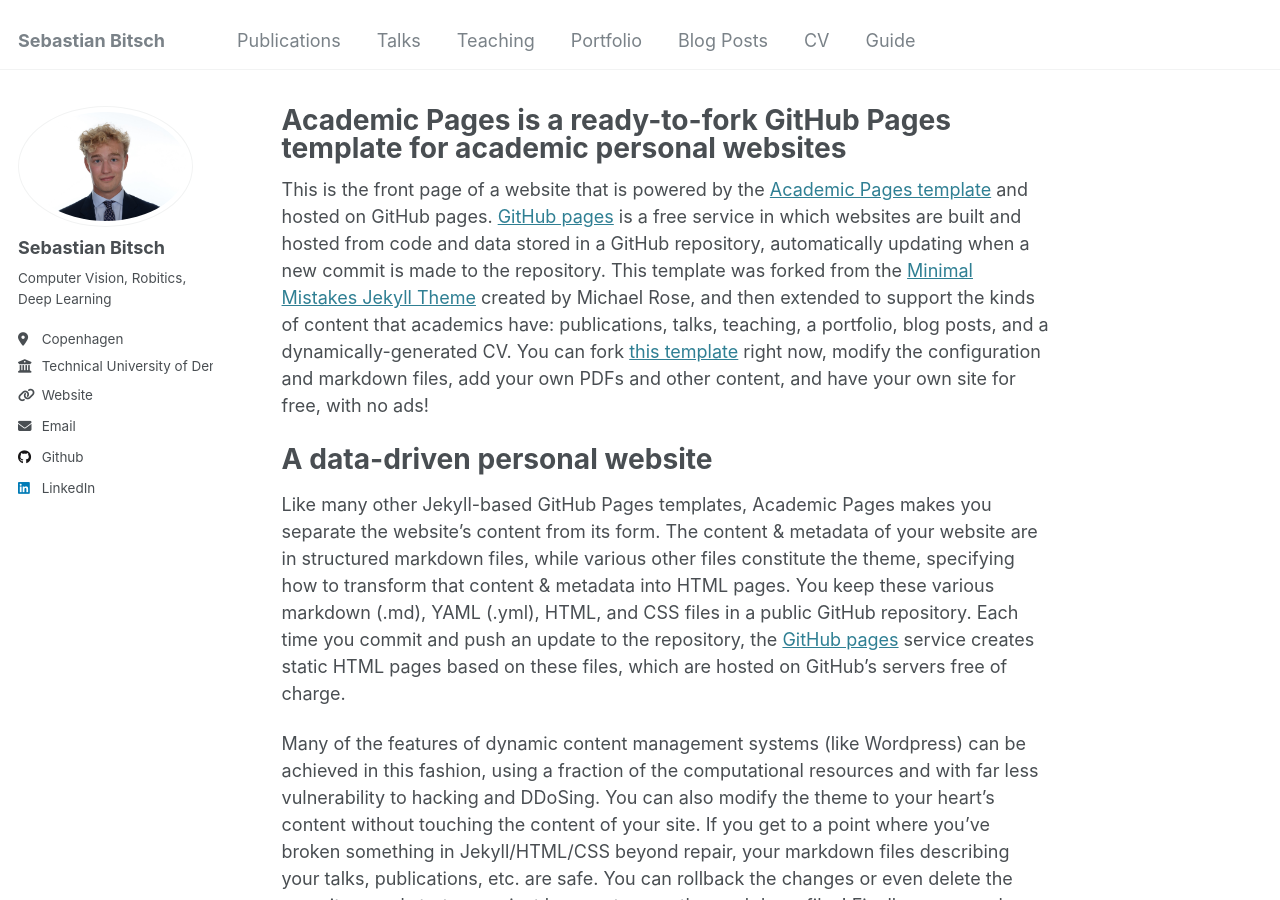
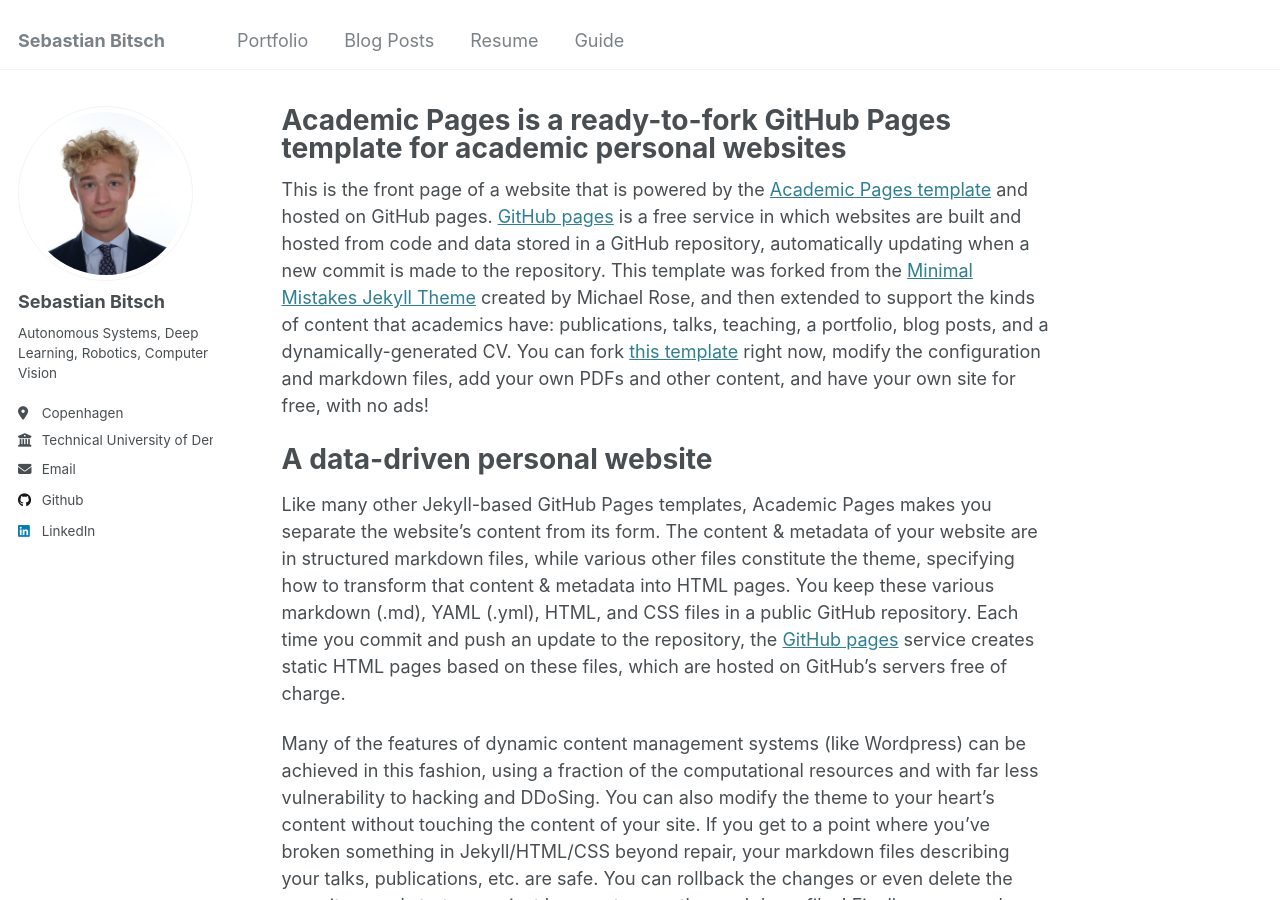
Before and after one commit to SebastianBitsch/sebastianbitsch.github.io, a Jekyll site: the page built from _pages/about.md, in a window 1280 px wide and 900 px high. Built offline with Jekyll 4.4.1, drawn with Linux system fonts in a browser that asks for light colours.

Commit message:
images must be square, remove unused stuff

```diff
--- a/_config.yml
+++ b/_config.yml
@@ -24,10 +24,10 @@ author:
   avatar           : "profile.png"
   name             : "Sebastian Bitsch"
   pronouns         : # example: "she/her"
-  bio              : "Computer Vision, Robitics, Deep Learning"
+  bio              : "Autonomous Systems, Deep Learning, Robotics, Computer Vision"
   location         : "Copenhagen"
-  employer         : "Technical University of Denmark (DTU)"
-  uri              : "http://dtu.dk"
+  employer         : "Technical University of Denmark"
+  uri              : # "http://dtu.dk"
   email            : "sebastianbitsch@protonmail.com"
 
   # Academic websites
--- a/_data/navigation.yml
+++ b/_data/navigation.yml
@@ -5,14 +5,14 @@
 # prevent it from being included in the site.
 
 main:
-  - title: "Publications"
-    url: /publications/
+  # - title: "Publications"
+  #   url: /publications/
 
-  - title: "Talks"
-    url: /talks/
+  # - title: "Talks"
+  #   url: /talks/
 
-  - title: "Teaching"
-    url: /teaching/
+  # - title: "Teaching"
+  #   url: /teaching/
 
   - title: "Portfolio"
     url: /portfolio/
@@ -20,7 +20,7 @@ main:
   - title: "Blog Posts"
     url: /year-archive/
 
-  - title: "CV"
+  - title: "Resume"
     url: /cv/
 
   - title: "Guide"
```
Also changed, not shown: images/profile.png.
